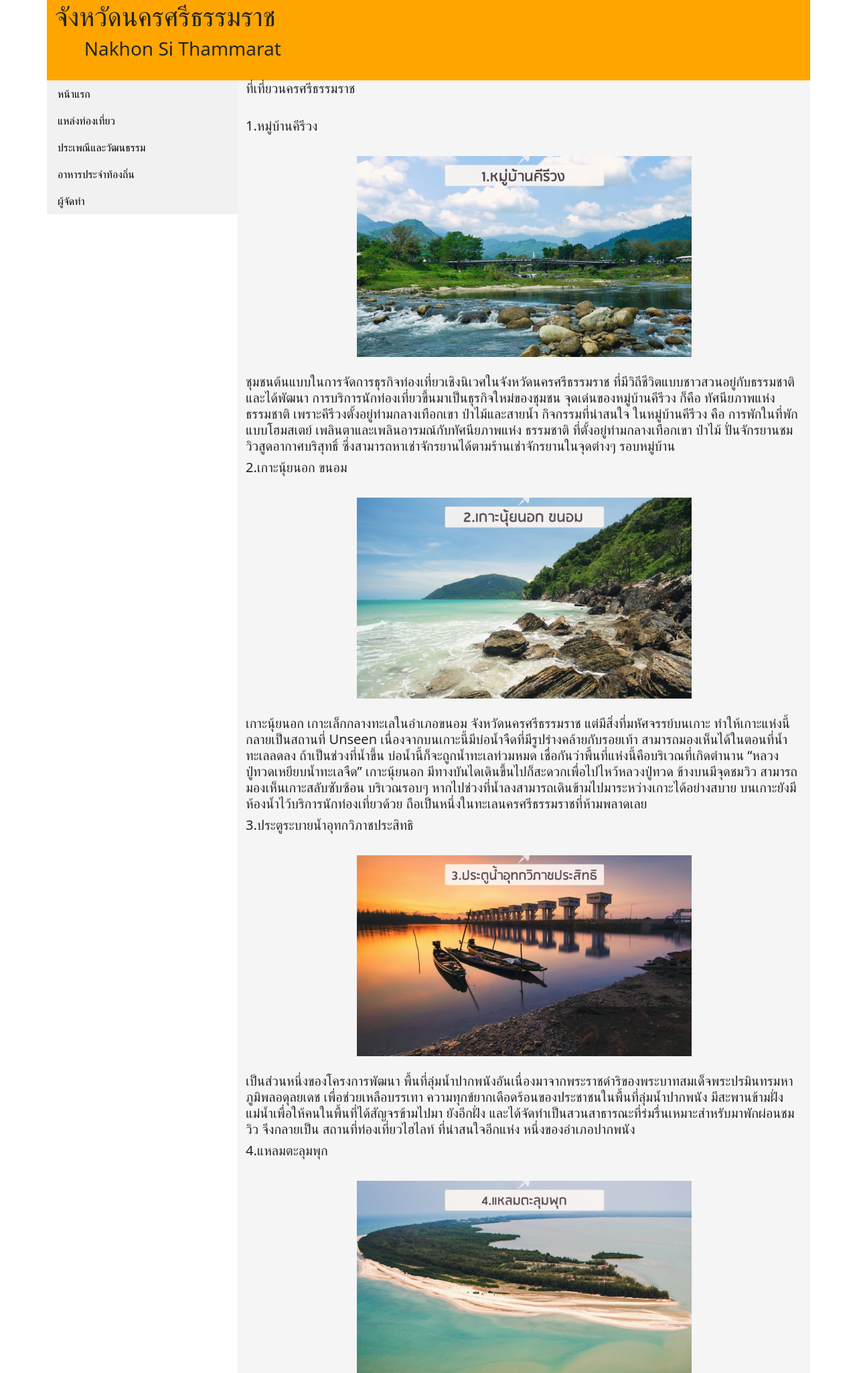
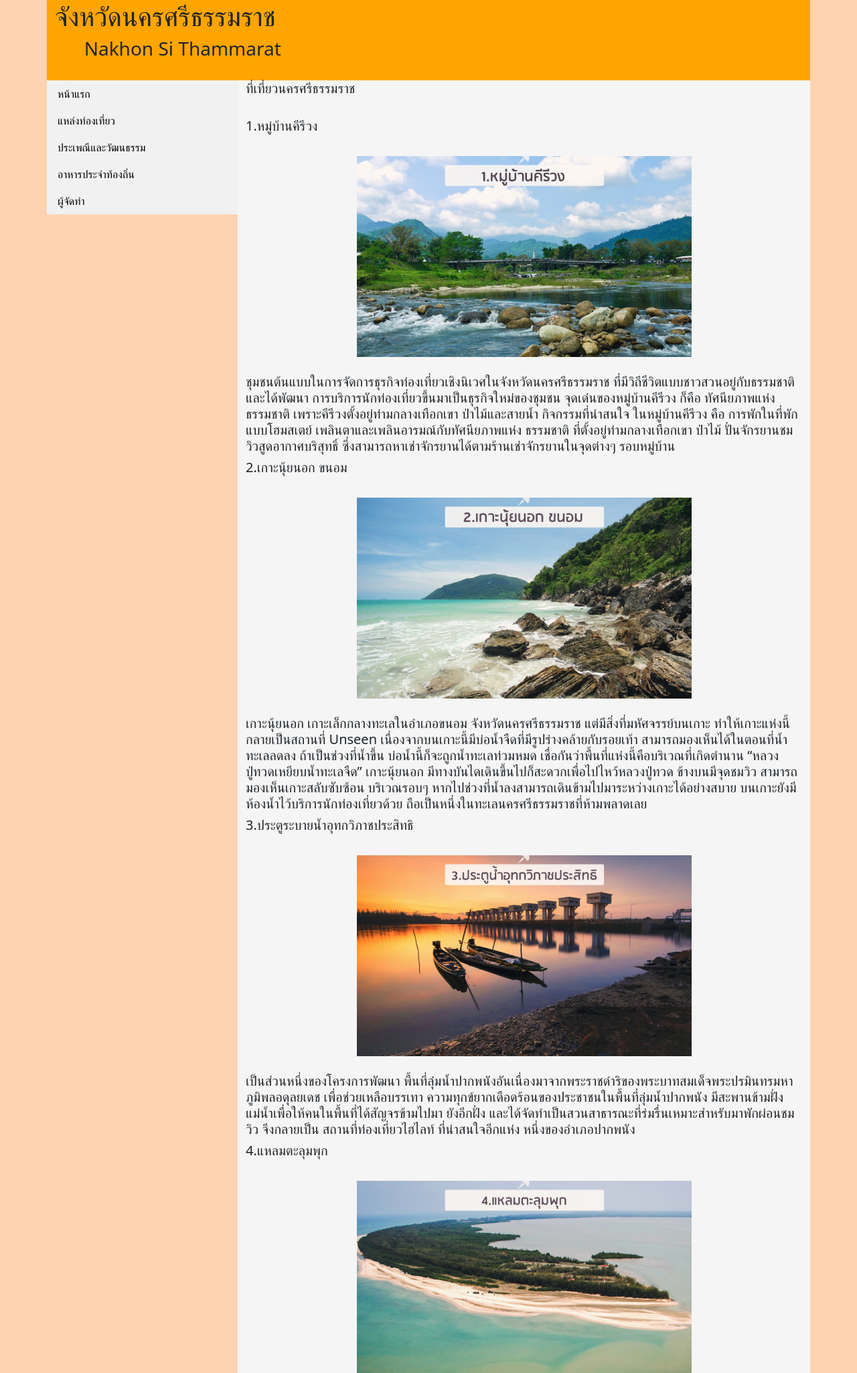
Before and after one commit to waiwaix43/Nakhon-Si-Thammarat-Project, a PHP site: the page made by page=1.php in a window 1280 px wide. Shown: the top 2050 px of the page at 67% size. Run offline with PHP 8.4, Linux system fonts and the light colour scheme.

Commit message:
Update page=1.php

```diff
--- a/page=1.php
+++ b/page=1.php
@@ -44,7 +44,7 @@
     </style>
 
   </head>
-  <body bgcolor="#000000">
+  <body style="background-color:#ffd3b2">
     <div class="container"> <!-- คอนเทนเนอร์ -->
       <div class="row">
         <div class="col-12" id="header"> <!-- เฮดเดอร์ -->
```
